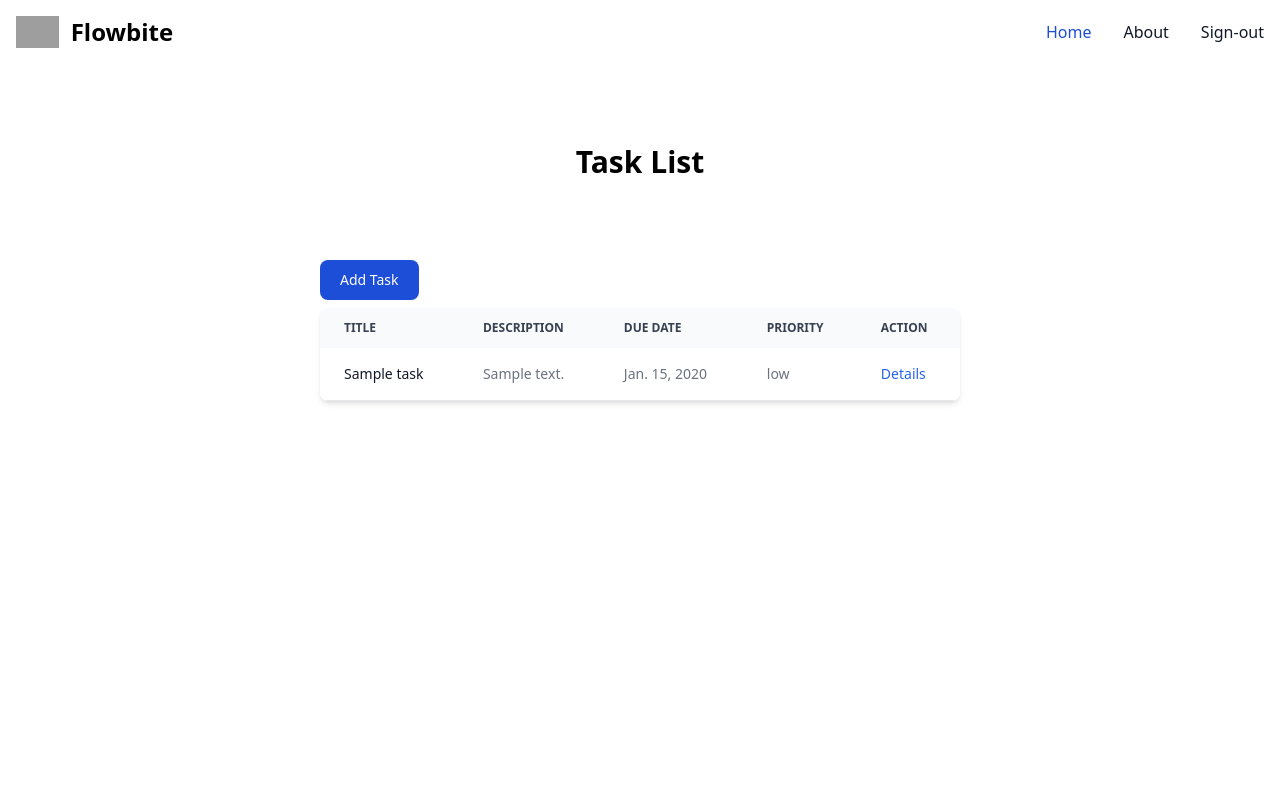
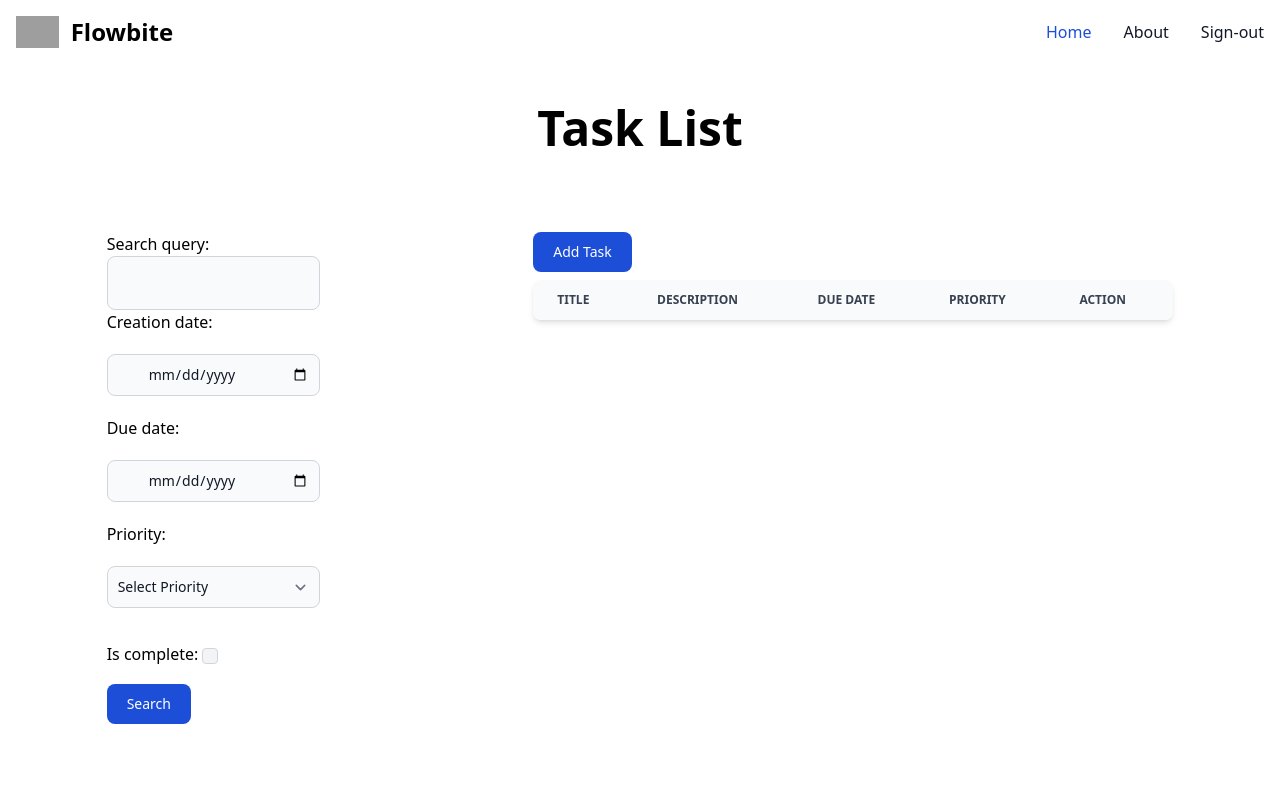
Before and after one commit to ArifRexa/task-manager, a Django app: page /tasks/ in a window 1280 px wide. Before the commit the page ends 404 px from the top, so only its background shows below. Run offline with Django 4.2, Linux system fonts and the light colour scheme; a user stored in the database is signed in; tables that the repository leaves empty hold one stand-in row (values such as "Sample post"); lists and menus that the app fills with data are empty; some libraries are stand-ins or nearby versions; grey boxes are pictures that could not be loaded.

Commit message:
filtering added

```diff
--- a/tasks/forms.py
+++ b/tasks/forms.py
@@ -33,3 +33,15 @@
         if commit:
             instance.save()
         return instance
+
+
+class TaskSearchForm(forms.Form):
+    search_query = forms.CharField(required=False, widget=forms.TextInput(attrs={'class':'block w-full p-4 pl-10 text-sm text-gray-900 border border-gray-300 rounded-lg bg-gray-50 focus:ring-blue-500 focus:border-blue-500 dark:bg-white dark:border-gray-600 dark:placeholder-gray-400 dark:text-black dark:focus:ring-blue-500 dark:focus:border-blue-500'}))
+
+    creation_date = forms.DateField(required=False, widget=forms.TextInput(attrs={'type': 'date', 'class':'bg-gray-50 my-5 border border-gray-300 text-gray-900 text-sm rounded-lg focus:ring-blue-500 focus:border-blue-500 block w-full pl-10 p-2.5  dark:bg-white dark:border-gray-600 dark:placeholder-gray-400 dark:text-black dark:focus:ring-blue-500 dark:focus:border-blue-500'}))
+
+    due_date = forms.DateField(required=False, widget=forms.TextInput(attrs={'type': 'date', 'class':'bg-gray-50 my-5 border border-gray-300 text-gray-900 text-sm rounded-lg focus:ring-blue-500 focus:border-blue-500 block w-full pl-10 p-2.5  dark:bg-white dark:border-gray-600 dark:placeholder-gray-400 dark:text-black dark:focus:ring-blue-500 dark:focus:border-blue-500'}))
+
+    priority = forms.ChoiceField(choices=[('', 'Select Priority'), ('low', 'Low'), ('medium', 'Medium'), ('high', 'High')],widget=forms.Select(attrs={'class': 'bg-gray-50 border my-5 border-gray-300 text-gray-900 text-sm rounded-lg focus:ring-blue-500 focus:border-blue-500 block w-full p-2.5 dark:bg-white dark:border-gray-600 dark:placeholder-gray-400 dark:text-black dark:focus:ring-blue-500 dark:focus:border-blue-500'}) ,required=False)
+
+    is_complete = forms.BooleanField(required=False, widget=forms.CheckboxInput(attrs={'class': 'w-4 h-4 my-5 text-blue-600 bg-gray-100 border-gray-300 rounded focus:ring-blue-500 dark:focus:ring-blue-600 dark:ring-offset-gray-800 focus:ring-2 dark:bg-white dark:border-gray-600'}))
--- a/tasks/templates/task_list.html
+++ b/tasks/templates/task_list.html
@@ -4,9 +4,21 @@
 {% endblock title %}
 
 {% block content %}
-<h1 class="text-3xl font-bold text-center my-20">
+<h1 class="text-5xl font-bold text-center mb-20 mt-10">
     Task List
 </h1>
+
+
+<div class="flex justify-around ">
+
+    <div class="container mx-auto w-1/6">
+
+        <form method="get">
+            {{ search_form.as_p }}
+            <button type="submit" class="text-white bg-blue-700 hover:bg-blue-800 focus:ring-4 focus:ring-blue-300 font-medium rounded-lg text-sm px-5 py-2.5 mr-2 mb-2 dark:bg-blue-600 dark:hover:bg-blue-700 focus:outline-none dark:focus:ring-blue-800">Search</button>
+        </form>
+    </div>
+
 
 
     <div class="container mx-auto w-2/4">
@@ -63,5 +75,7 @@
         </div>
     </div>
 
+</div>
+
 
 {% endblock content %}
--- a/tasks/views.py
+++ b/tasks/views.py
@@ -6,7 +6,7 @@
 from django.contrib import messages
 from django.shortcuts import get_object_or_404, redirect
 from django.views import View
-from .forms import TaskForm, TaskImageForm
+from .forms import TaskForm, TaskImageForm, TaskSearchForm
 from django.urls import reverse_lazy
 
 
@@ -57,8 +57,31 @@
     context_object_name = 'tasks'
 
     def get_queryset(self):
-        # Filter tasks by the currently logged-in user
-        return Task.objects.filter(user=self.request.user).order_by('-priority')  # Order by priority descending
+        queryset = Task.objects.filter(user=self.request.user).order_by('-priority')
+        form = TaskSearchForm(self.request.GET)
+        if form.is_valid():
+            search_query = form.cleaned_data.get('search_query')
+            creation_date = form.cleaned_data.get('creation_date')
+            due_date = form.cleaned_data.get('due_date')
+            priority = form.cleaned_data.get('priority')
+            is_complete = form.cleaned_data.get('is_complete')
+
+            if search_query:
+                queryset = queryset.filter(title__icontains=search_query)
+            if creation_date:
+                queryset = queryset.filter(created_at__date=creation_date)
+            if due_date:
+                queryset = queryset.filter(due_date=due_date)
+            if priority:
+                queryset = queryset.filter(priority=priority)
+            if is_complete is not None:
+                queryset = queryset.filter(is_complete=is_complete)
+        return queryset
+
+    def get_context_data(self, **kwargs):
+        context = super().get_context_data(**kwargs)
+        context['search_form'] = TaskSearchForm(self.request.GET)
+        return context
 
 class TaskDetailsView(DetailView):
     model = Task
```
Lines whose indentation alone changed are shown as unchanged.
